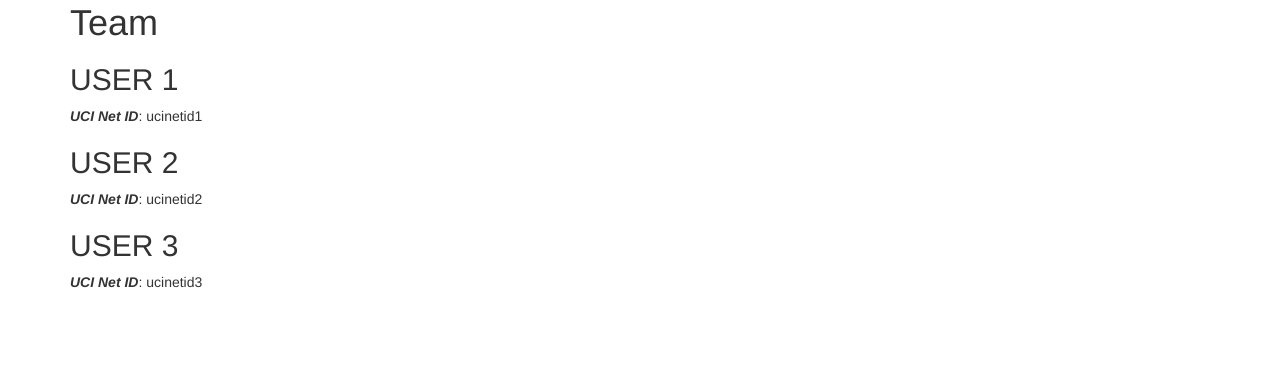
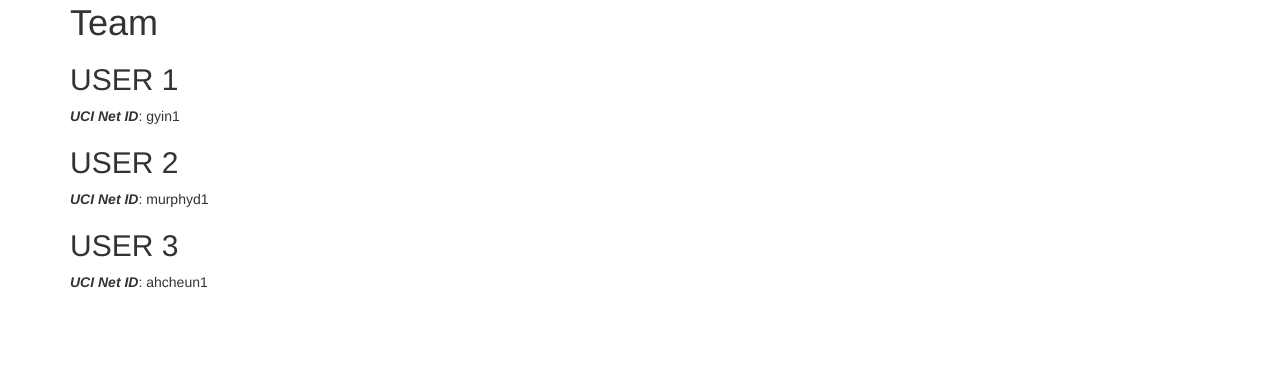
Before and after one commit to gordonyin1337/Data_Miners, a Jekyll site: the page built from docs/team.md, in a window 1280 px wide. Shown: the part 170-547 px from the top of the page. Built offline with Jekyll 4.4.1, drawn with Linux system fonts in a browser that asks for light colours.

Commit message:
Update team.md

```diff
--- a/docs/team.md
+++ b/docs/team.md
@@ -7,10 +7,10 @@
 
 
 ## USER 1
-***UCI Net ID***: ucinetid1
+***UCI Net ID***: gyin1
 
 ## USER 2
-***UCI Net ID***: ucinetid2
+***UCI Net ID***: murphyd1
 
 ## USER 3
-***UCI Net ID***: ucinetid3
+***UCI Net ID***: ahcheun1
```
